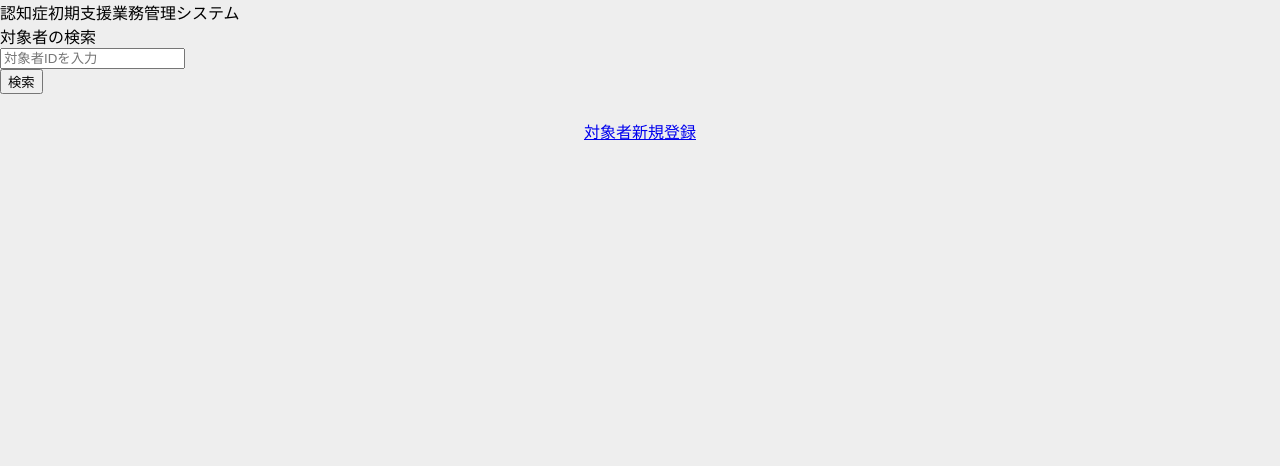
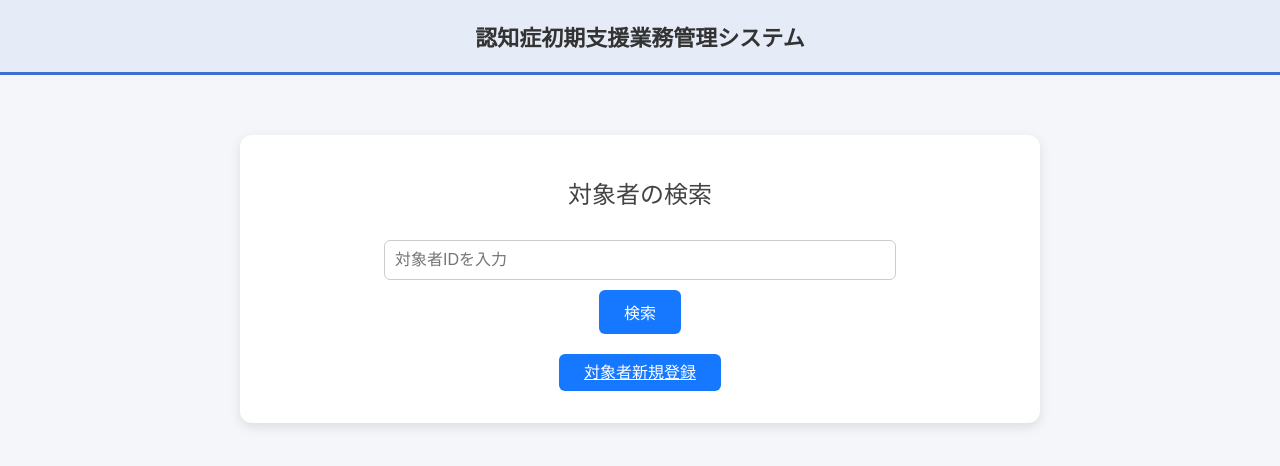
Before and after one commit to UMEZAWADAN/SD-5, a Flask app: page /top in a window 1280 px wide. Shown: the top 466 px of the page. Run offline with Flask 3, Linux system fonts and the light colour scheme.

Commit message:
Update top.css

```diff
--- a/static/css/top.css
+++ b/static/css/top.css
@@ -1,72 +1,64 @@
 body {
     margin: 0;
-    background-color: #eeeeee;
-    font-family: "Yu Gothic", sans-serif;
+    font-family: sans-serif;
+    background-color: #f4f6fa;
 }
 
-header {
-    background-color: #5a9bd5;
-    padding: 20px 20px;
-    color: #000;
+/* 上部ヘッダー */
+.header {
+    background-color: #e6ecf7;
+    padding: 20px 0;
+    text-align: center;
+    font-size: 22px;
+    font-weight: bold;
+    color: #333;
+    border-bottom: 3px solid #3f6fd1;
 }
 
-.title-main {
-    font-size: 28px;
-    font-weight: bold;
-    margin-bottom: 10px;
+/* メインエリア中央配置 */
+.container {
+    max-width: 700px;
+    margin: 60px auto;
+    background: white;
+    padding: 40px 50px;
+    border-radius: 12px;
+    box-shadow: 0px 4px 12px rgba(0,0,0,0.1);
 }
 
-.title-sub {
-    font-size: 36px;
-    font-weight: bold;
+/* タイトル */
+.title {
+    text-align: center;
+    font-size: 24px;
+    margin-bottom: 30px;
+    color: #444;
 }
 
-main {
+/* 入力ボックス */
+.input-area {
     text-align: center;
-    margin-top: 120px;
+    margin-bottom: 20px;
 }
 
-.search-title {
-    font-size: 28px;
-    font-weight: bold;
-    margin-bottom: 40px;
+input[type="text"] {
+    width: 70%;
+    padding: 10px;
+    font-size: 16px;
+    border: 1px solid #ccc;
+    border-radius: 6px;
 }
 
-.search-area {
-    display: flex;
-    justify-content: center;
-    align-items: center;
-    gap: 15px;
+/* ボタンの統一 */
+button, .btn {
+    background-color: #1677ff;
+    color: white;
+    border: none;
+    padding: 10px 25px;
+    border-radius: 6px;
+    cursor: pointer;
+    font-size: 16px;
+    margin-top: 10px;
 }
 
-.search-input {
-    width: 420px;
-    height: 48px;
-    font-size: 20px;
-    padding-left: 10px;
-    border: 1.5px solid #8895a7;
-    border-radius: 6px;
-    background-color: #fff;
+button:hover, .btn:hover {
+    opacity: 0.85;
 }
-
-.search-btn {
-    width: 110px;
-    height: 48px;
-    font-size: 22px;
-    background-color: #fff;
-    border: 1.5px solid #8895a7;
-    border-radius: 6px;
-    cursor: pointer;
-}
-
-.register-btn {
-    margin-top: 130px;
-    width: 500px;
-    height: 140px;
-    background-color: #ccc;
-    border: none;
-    border-radius: 30px;
-    font-size: 30px;
-    font-weight: bold;
-    cursor: pointer;
-}
```
